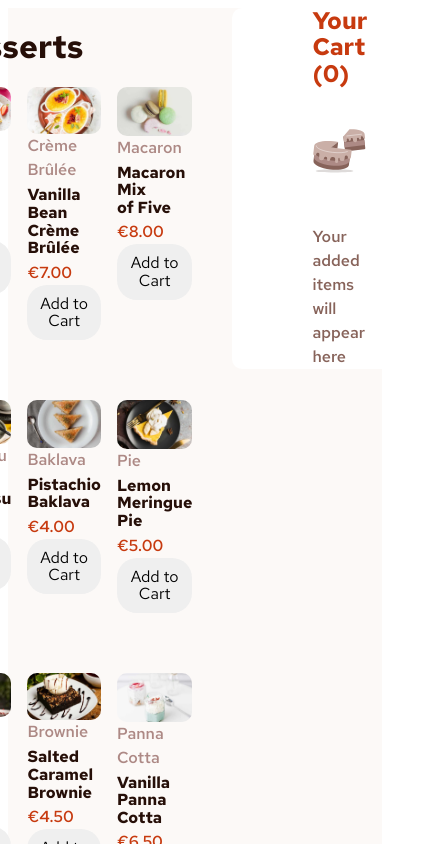
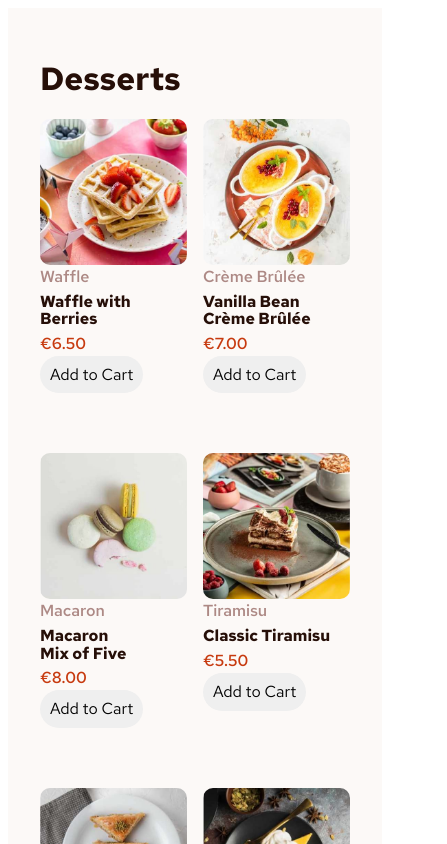
Before and after one commit to zanfa97/product-list-with-cart-main, an Angular app: page / in a window 390 px wide. Shown: the top 844 px of the page, 447 px wide, since content can reach past the window. Built offline with nearby package versions, Linux system fonts and the light colour scheme.

Commit message:
style: update layout and styling for app components and improve responsiveness

```diff
--- a/src/app/app.css
+++ b/src/app/app.css
@@ -1,6 +1,26 @@
 :host {
-  display: flex;
-  align-items: flex-start;
-  justify-content: center;
+  display: block;
+  min-height: 100vh;
   background-color: var(--rose-50);
 }
+
+.container {
+  display: grid;
+  grid-template-columns: 2fr 1fr;
+  gap: 2rem;
+  max-width: 80rem;
+  margin-inline: auto;
+  padding: 2rem;
+}
+
+@media (max-width: 768px) {
+  .container {
+    grid-template-columns: 1fr;
+  }
+}
+
+@media (max-width: 320px) {
+  .container {
+    padding: 1.5rem 1rem;
+  }
+}
--- a/src/app/app.html
+++ b/src/app/app.html
@@ -1,2 +1,4 @@
-<app-products-grid heading="Desserts" />
-<app-cart-summary />
+<main class="container">
+  <app-products-grid heading="Desserts" />
+  <app-cart-summary />
+</main>
--- a/src/app/cart/cart-summary/cart-summary.css
+++ b/src/app/cart/cart-summary/cart-summary.css
@@ -1,8 +1,9 @@
 :host {
-  margin-inline: 20px;
+  display: block;
+  align-self: start;
   background-color: white;
   border-radius: 10px;
-  padding-inline: 5rem;
+  padding: 1.5rem;
 }
 
 h2 {
--- a/src/app/product/product-card/product-card.html
+++ b/src/app/product/product-card/product-card.html
@@ -1,7 +1,7 @@
 <article>
   <picture>
-    <source media="(min-width: 1024px)" [srcset]="product().image.desktop" />
-    <source media="(min-width: 600px)" [srcset]="product().image.tablet" />
+    <source media="(min-width: 769px)" [srcset]="product().image.desktop" />
+    <source media="(min-width: 361px)" [srcset]="product().image.tablet" />
     <img [src]="product().image.mobile" [alt]="product().name" />
   </picture>
   <div class="product-info">
--- a/src/app/product/products-grid/products-grid.css
+++ b/src/app/product/products-grid/products-grid.css
@@ -1,6 +1,5 @@
 :host {
   display: block;
-  margin-inline: 20px;
 }
 
 h1 {
@@ -12,3 +11,15 @@ h1 {
   grid-template-columns: repeat(3, 1fr);
   gap: 1rem;
 }
+
+@media (max-width: 768px) {
+  .products-grid {
+    grid-template-columns: repeat(2, 1fr);
+  }
+}
+
+@media (max-width: 360px) {
+  .products-grid {
+    grid-template-columns: 1fr;
+  }
+}
```
